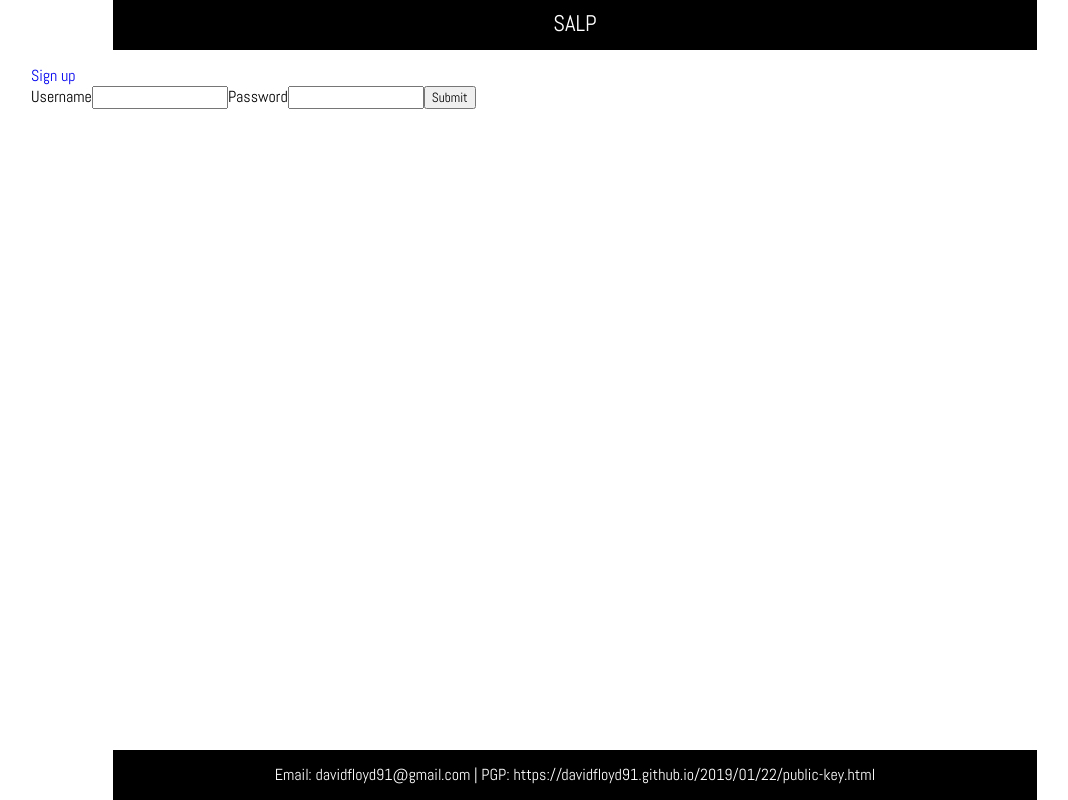
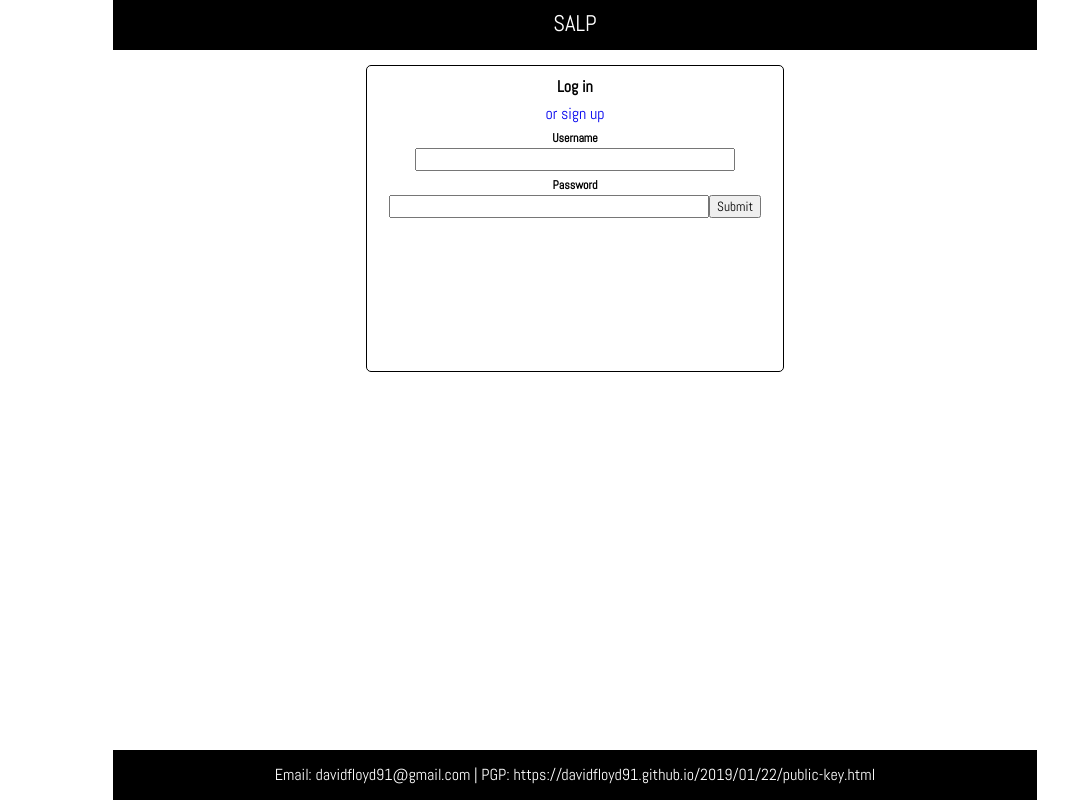
Before and after one commit to davidfloyd91/final-flatiron-project, a React (Create React App) app: page /login in a window 1280 px wide. Shown: the whole page, without its empty margins (65-1133 px from the left). Built offline with nearby package versions, Linux system fonts and the light colour scheme.

Commit message:
log in form's more prettier

```diff
--- a/src/Login.js
+++ b/src/Login.js
@@ -43,18 +43,22 @@ class Login extends Component {
 
   render() {
     return (
-      <Fragment>
-        <Link to='/signup'>Sign up</Link>
+      <div className='container'>
+        <div className='customizationCardPie center'>
+          <h4 className='customizationHeader'>Log in</h4>
+          <Link className='customizationHeader' to='/signup'>or sign up</Link>
           <form onSubmit={this.handleSubmit}>
-          <label htmlFor='username'>Username</label>
+            <label className='smallHead' htmlFor='username'>Username</label>
             <input
+              className='customizationInput'
               name='username'
               type='text'
               value={this.state.username}
               onChange={this.handleChange}
             />
-          <label htmlFor='password'>Password</label>
+            <label className='smallHead' htmlFor='password'>Password</label>
             <input
+              className='customizationInput'
               name='password'
               type='password'
               value={this.state.password}
@@ -62,7 +66,8 @@ class Login extends Component {
             />
             <button type='submit'>Submit</button>
           </form>
-      </Fragment>
+        </div>
+      </div>
     );
   };
 };
--- a/src/Signup.js
+++ b/src/Signup.js
@@ -1,6 +1,6 @@
 import React, { Component } from 'react';
 import { connect } from 'react-redux';
-import { Switch, Route } from 'react-router-dom';
+import { Link, Route, Switch } from 'react-router-dom';
 
 class Signup extends Component {
   componentDidMount(){
@@ -52,6 +52,7 @@ class Signup extends Component {
         <div className='customizationCardPie center'>
           <h4 className='customizationHeader'>Sign up
           </h4>
+          <Link className='customizationHeader' to='/login'>or log in</Link>
           <form onSubmit={this.handleSubmit}>
             <label className='smallHead' htmlFor='username'>Username</label>
             <input
```
Lines whose indentation alone changed are shown as unchanged.
